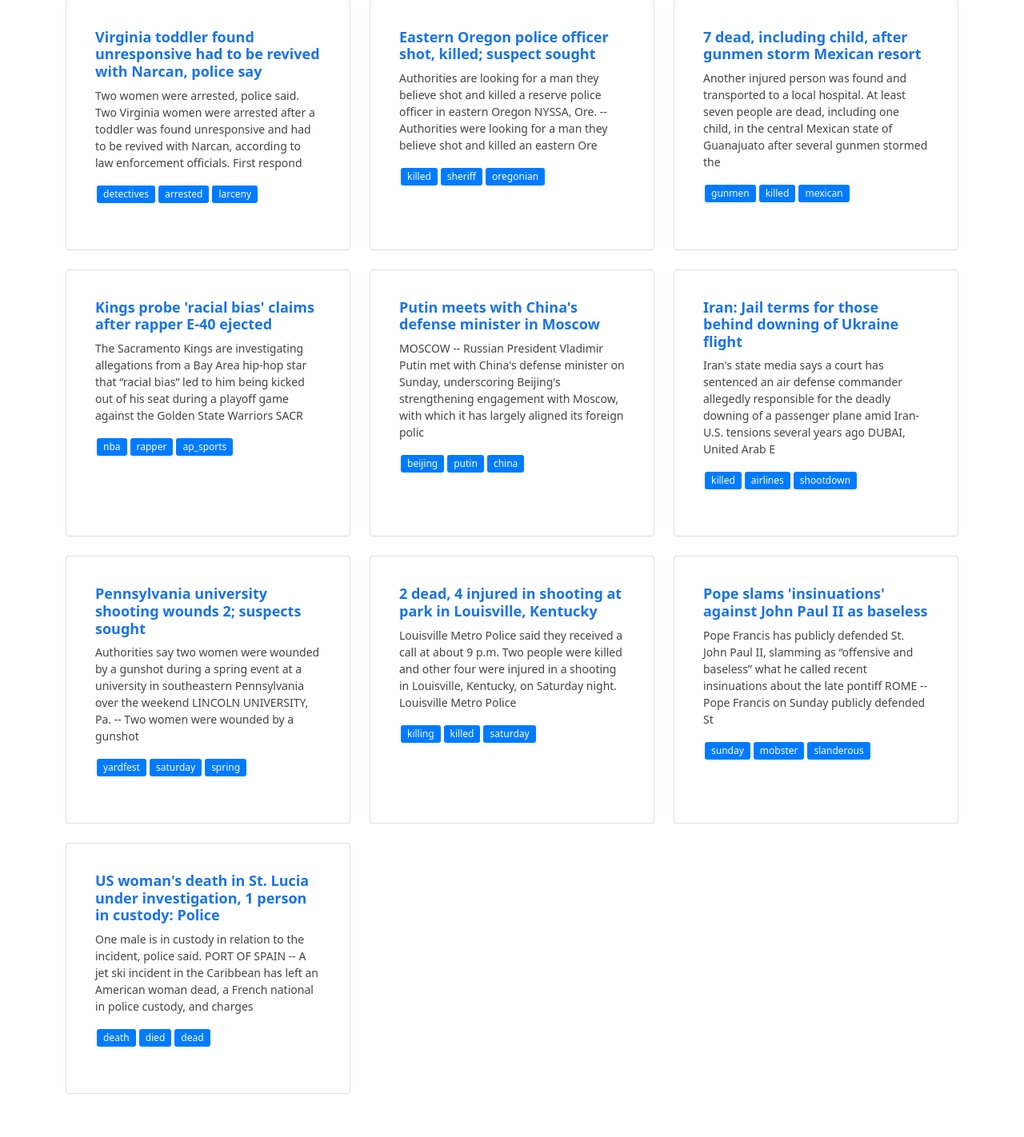
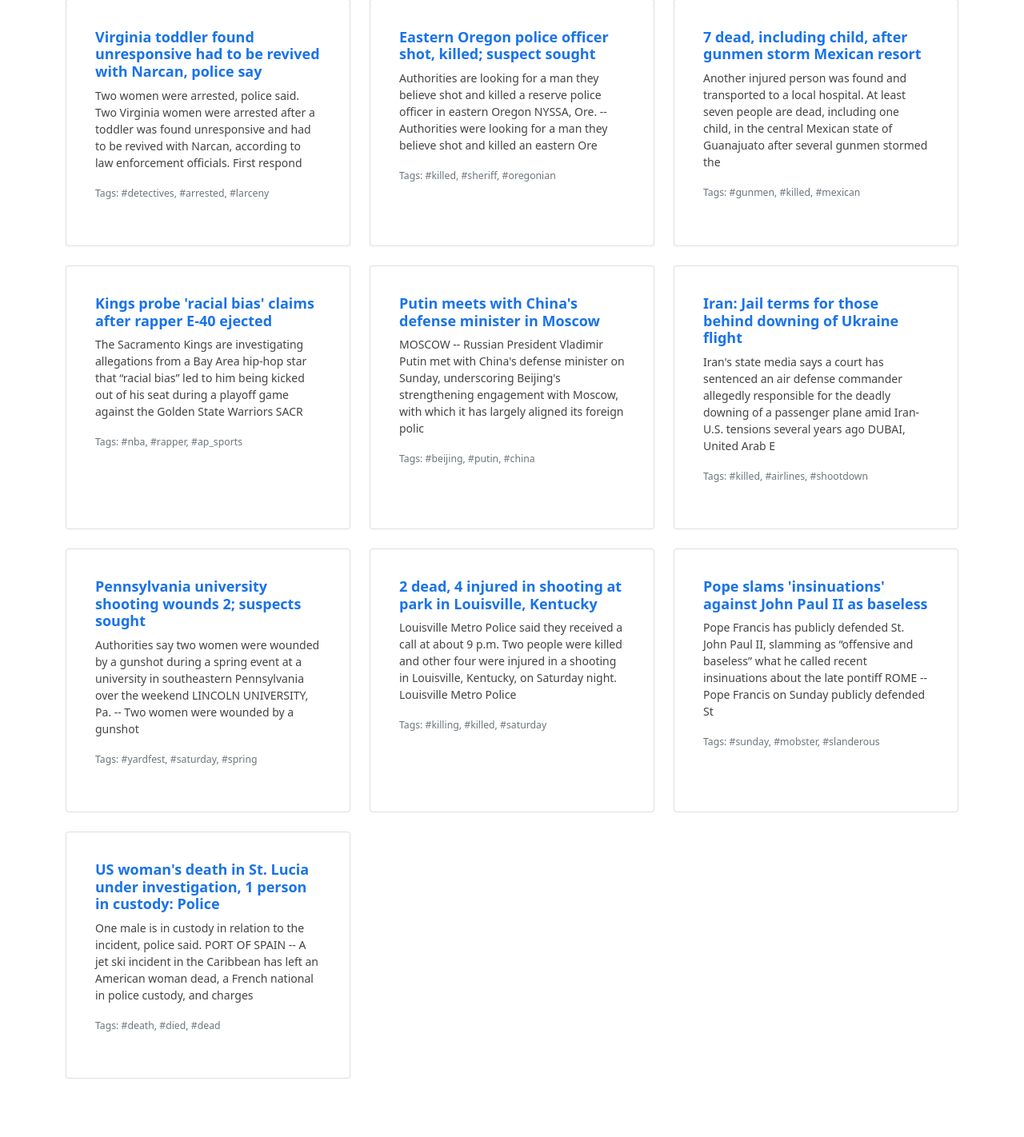
Before and after one commit to Greasyicon/yourownnewsportal, a Flask app: page / in a window 1280 px wide. Shown: the part 225-1647 px from the top of the page at 80% size. After the commit the page ends 1574 px from the top, so only its background shows below. Run offline with Flask 3, Linux system fonts and the light colour scheme; data that the repository does not hold is empty.

```diff
--- a/requirements.txt
+++ b/requirements.txt
@@ -7,3 +7,4 @@ flask
 gunicorn
 flask_caching
 celery[librabbitmq]
+keybert
--- a/templates/index.html
+++ b/templates/index.html
@@ -91,11 +91,12 @@
                             <div class="card-body">
                                 <h5 class="card-title">{{ article.title }}</h5>
                                 <p class="card-text">{{ article.text[:200] }}</p>
-                                <div class="tags">
-                                    {% for tag in article.tags %}
-                                    <span class="tag">{{ tag }}</span>
-                                    {% endfor %}
-                                </div>
+                                <p class="card-text">
+                                    <small class="text-muted">
+                                        Tags: {% for tag in article.tags %}#{{ tag }}{% if not loop.last %}, {% endif %}{% endfor %}
+                                    </small>
+                                </p>
+
                             </div>
                         </div>
                     </div>
--- a/templates/new_articles.html
+++ b/templates/new_articles.html
@@ -7,11 +7,11 @@
           <div class="card-body">
             <h5 class="card-title">{{ article.title }}</h5>
             <p class="card-text">{{ article.text[:200] }}...</p>
-            <div class="tags">
-                {% for tag in article.tags %}
-                <span class="tag">{{ tag }}</span>
-                {% endfor %}
-            </div>
+            <p class="card-text">
+                <small class="text-muted">
+                    Tags: {% for tag in article.tags %}#{{ tag }}{% if not loop.last %}, {% endif %}{% endfor %}
+                </small>
+            </p>
           </div>
         </div>
       </div>
```
